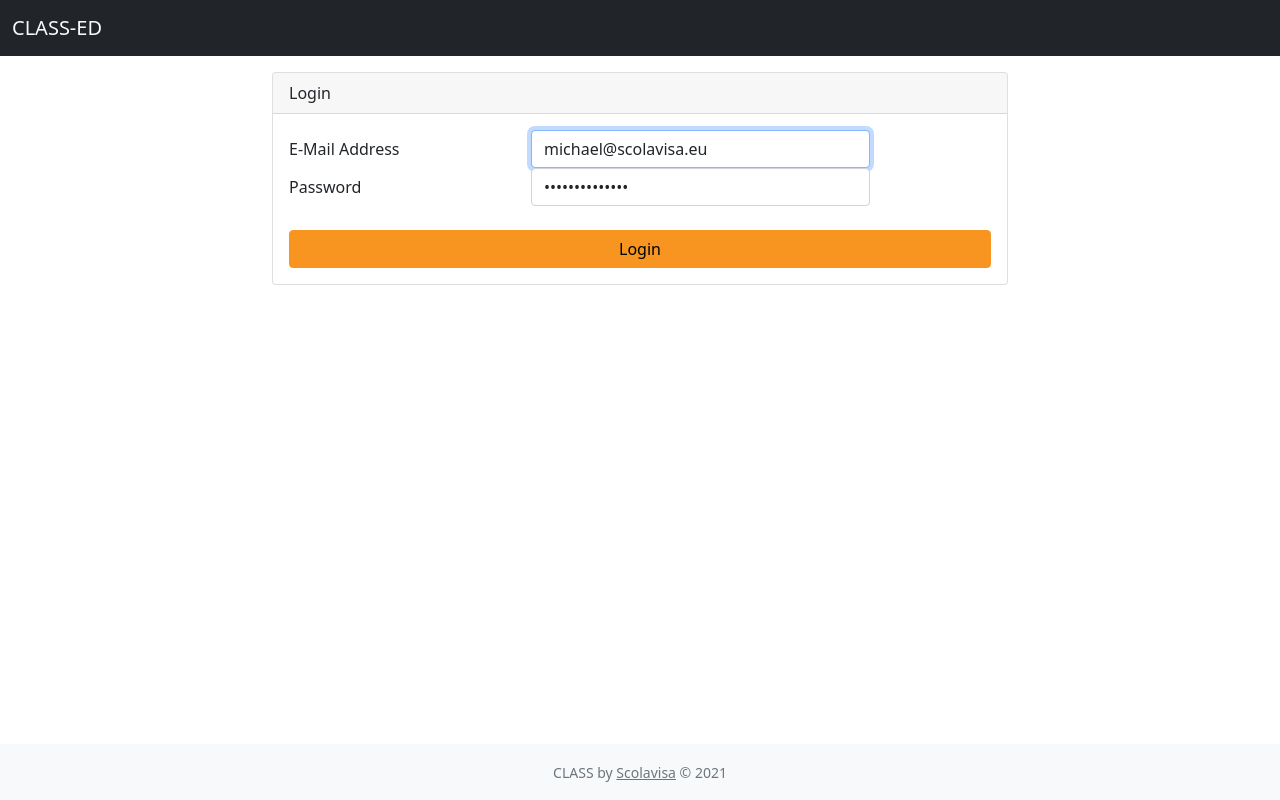
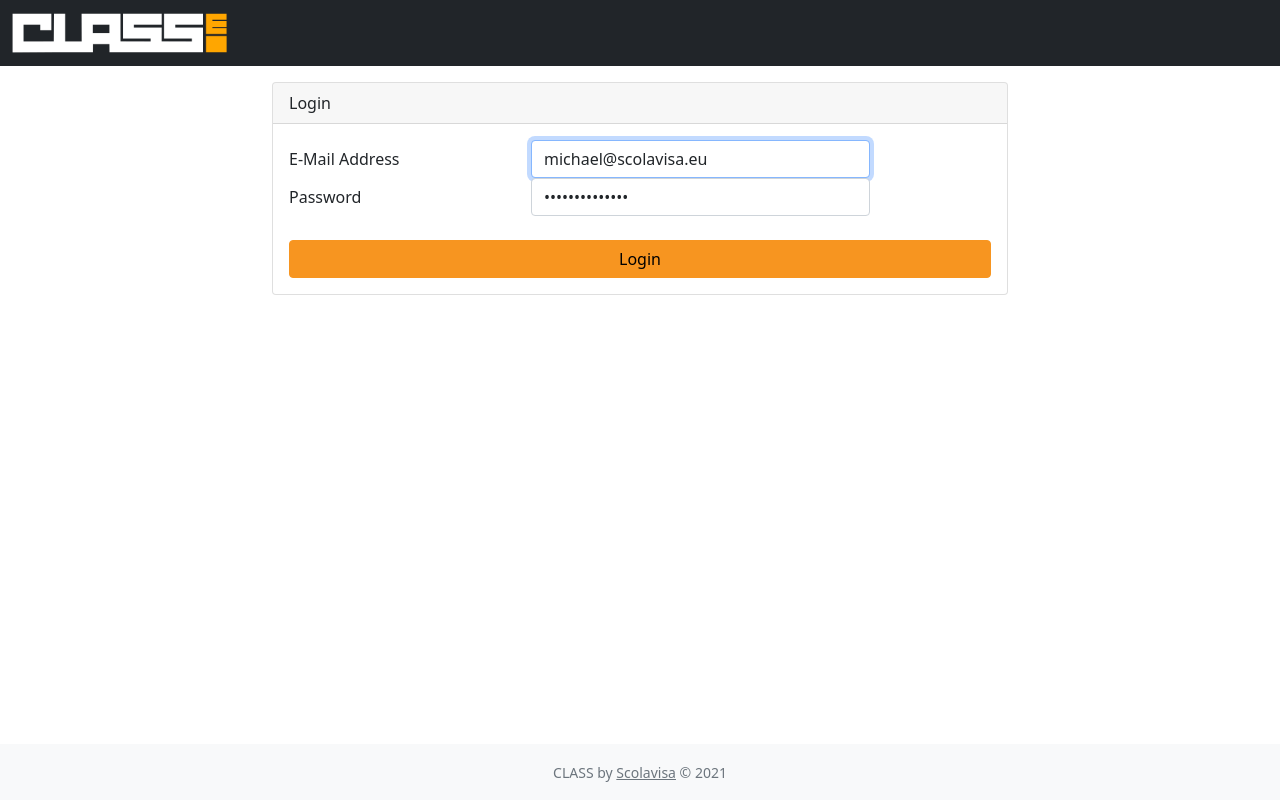
Before and after one commit to Scolavisa/ClassE, a Vue app: page /login in a window 1280 px wide. Built offline with nearby package versions, Linux system fonts and the light colour scheme; no server answers; what v-tooltip would draw is missing.

Commit message:
add new logo for Class

```diff
--- a/src/components/HeaderSection.vue
+++ b/src/components/HeaderSection.vue
@@ -10,12 +10,14 @@
                     <div class="d-none d-sm-inline d-md-none"><h1>SM</h1></div>
                     <div class="d-inline d-sm-none"><h1>XS</h1></div>
                 </div>
-                <a v-else class="navbar-brand" href="#">CLASS-ED</a>
+                <a v-else class="navbar-brand" href="#">
+                    <img src="/img/class-e.png" class="logo" alt="Classed logo">
+                </a>
                 <!-- no menu when not authenticated -->
                 <!-- the router will redirect to the login page anyway -->
                 <template v-if="authenticated">
                     <button
-                        class="btn btn-primary"
+                        class="btn btn-primary btn-straight-corners"
                         id="ocToggler"
                         type="button"
                         data-bs-toggle="offcanvas"
@@ -78,5 +80,10 @@ const logOut = async () => {
 </script>
 
 <style scoped>
-
+.logo {
+    height: 2.5rem;
+}
+.btn-straight-corners {
+    border-radius: 0;
+}
 </style>
```
Also changed, not shown: public/img/class-e.png (added), public/img/logo.png (deleted).
